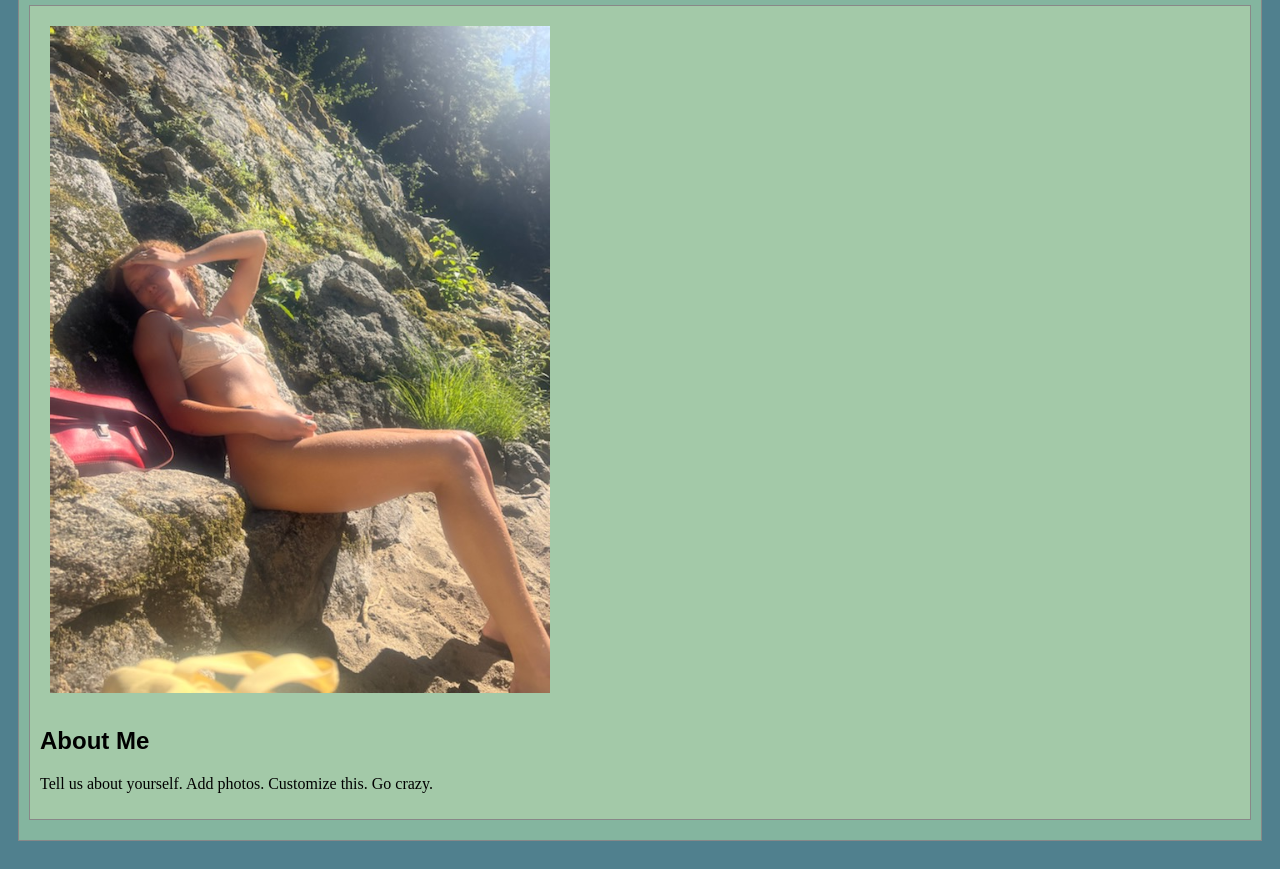
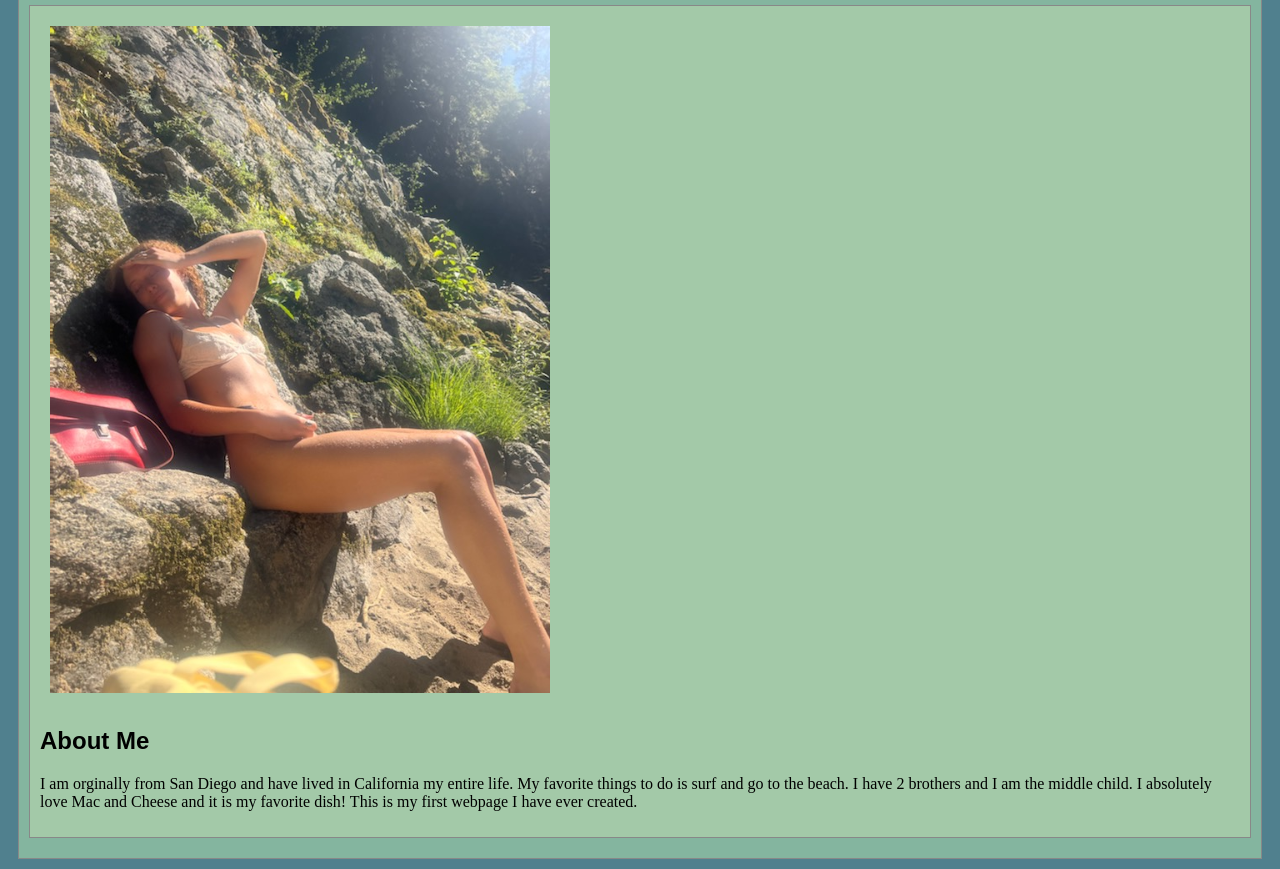
Before and after one commit to PziporaS/cst25, a plain HTML site: page index.html in a window 1280 px wide. Shown: the part 106-975 px from the top of the page. Drawn offline with Linux system fonts and the light colour scheme.

Commit message:
Update index.html

```diff
--- a/index.html
+++ b/index.html
@@ -26,7 +26,7 @@
 					<!-- Note that all filenames use lowercase and no spaces -->
 					<img class="cat-photo" src="./img/selfie.JPG">
 					<h2>About Me</h2>
-					<p>Tell us about yourself. Add photos. Customize this. Go crazy.</p>
+					<p>I am orginally from San Diego and have lived in California my entire life. My favorite things to do is surf and go to the beach. I have 2 brothers and I am the middle child. I absolutely love Mac and Cheese and it is my favorite dish! This is my first webpage I have ever created.</p>
 			</div>
 
 		</section>
```
